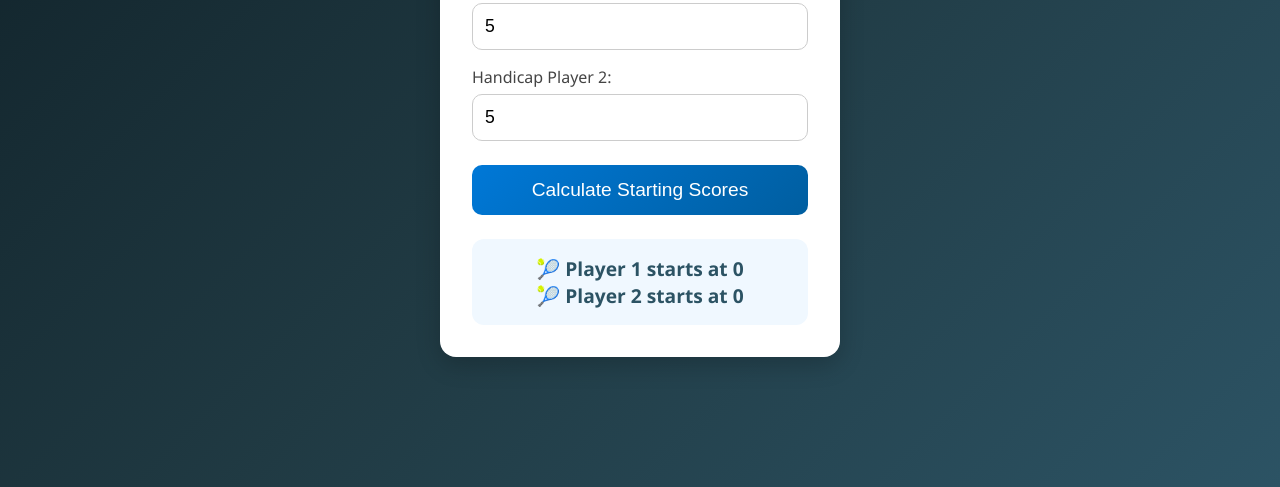
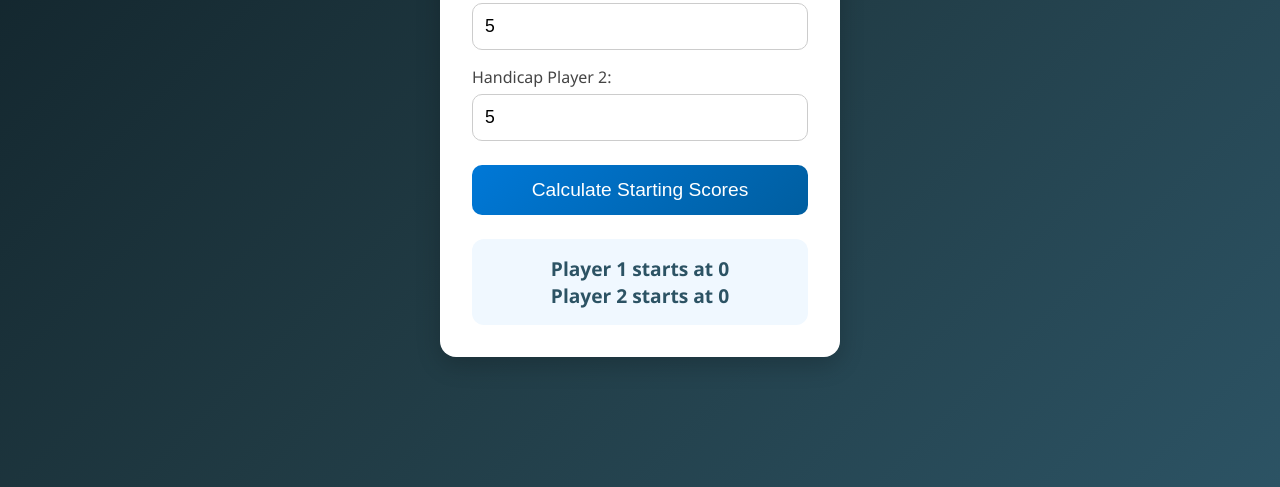
Before and after one commit to tomX12/squash-handicap-calculator, a plain HTML site: page index.html in a window 1280 px wide. Both pictures are taken after typing "5", "5" into the empty fields and a click on the button "Calculate Starting Scores". Shown: the part 313-800 px from the top of the page. Drawn offline with Linux system fonts and the light colour scheme.

Commit message:
remove tennis ball emojis

```diff
--- a/index.html
+++ b/index.html
@@ -158,7 +158,7 @@
 
       let scores = calculateStartingScores(h1, h2);
       document.getElementById("result").innerHTML =
-        `🎾 Player 1 starts at <b>${scores[0]}</b><br>🎾 Player 2 starts at <b>${scores[1]}</b>`;
+        `Player 1 starts at <b>${scores[0]}</b><br>Player 2 starts at <b>${scores[1]}</b>`;
     }
   </script>
 </body>
```
